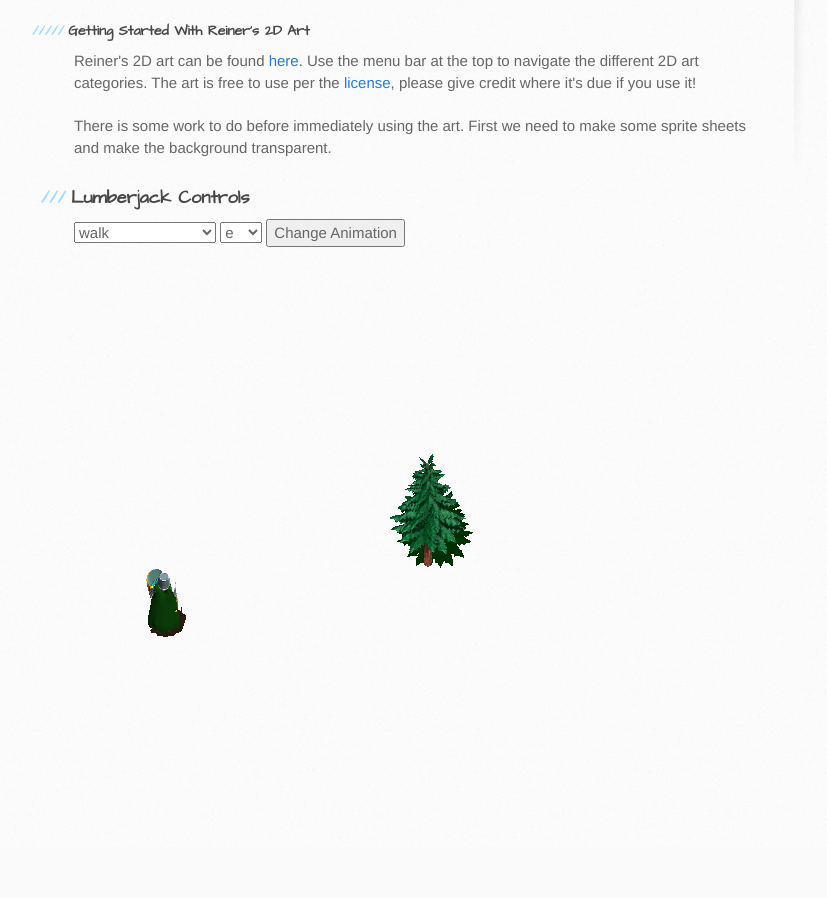
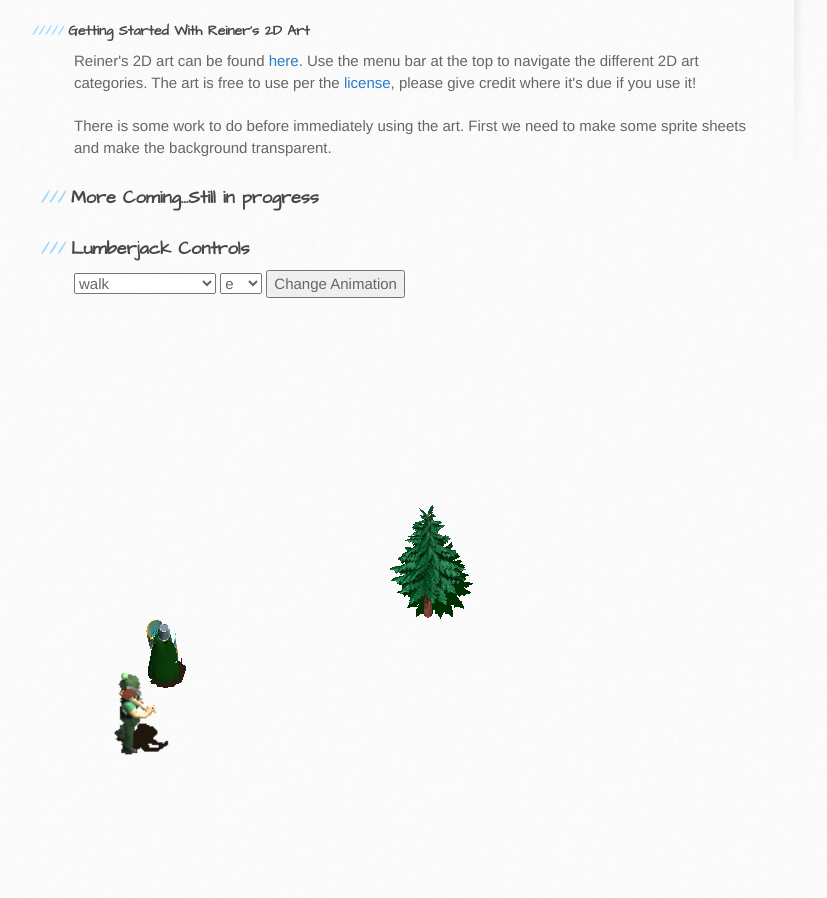
Before and after one commit to jwalton922/craftyjsAndReinerTilesets, a plain HTML site: page index.html in a window 1280 px wide. Shown: the part 607-1505 px from the top of the page, without its empty margins (96-923 px from the left). Before the commit the page ends 1454 px from the top, so only its background shows below. Drawn offline with nearby package versions, Linux system fonts and the light colour scheme.

Commit message:
make lumberjack one thing to start

```diff
--- a/index.html
+++ b/index.html
@@ -19,7 +19,23 @@
         <![endif]-->
 
         <title>Crafty.js and Reiner Tilesets by jwalton922</title>
+        <script>
+            (function (i, s, o, g, r, a, m) {
+                i['GoogleAnalyticsObject'] = r;
+                i[r] = i[r] || function () {
+                    (i[r].q = i[r].q || []).push(arguments)
+                }, i[r].l = 1 * new Date();
+                a = s.createElement(o),
+                        m = s.getElementsByTagName(o)[0];
+                a.async = 1;
+                a.src = g;
+                m.parentNode.insertBefore(a, m)
+            })(window, document, 'script', '//www.google-analytics.com/analytics.js', 'ga');
 
+            ga('create', 'UA-61100817-1', 'auto');
+            ga('send', 'pageview');
+
+        </script>
     </head>
 
     <body>
@@ -56,6 +72,7 @@
                     <p>
                         There is some work to do before immediately using the art. First we need to make some sprite sheets and make the background transparent.
                     </p>
+                    <h3>More Coming...Still in progress</h3>
                     <div data-ng-app="joshgameApp" data-ng-controller="MainCtrl" data-ng-init="init()">
                         <h3>Lumberjack Controls</h3>
                         <!--          <select data-ng-model="lumberjackAnimation128" data-ng-options="info.action for info in animations.lumberjack128"></select>-->
--- a/javascripts/main.js
+++ b/javascripts/main.js
@@ -213,7 +213,7 @@ angular.module('joshgameApp')
                         }).CharAnims($scope.animations.knight);
                 Crafty.viewport.follow($scope.player2, 0, 0);
 
-                $scope.lumberjack128 = Crafty.e("SpriteAnimation, CharAnims, 2D, Canvas")
+                $scope.lumberjack128 = Crafty.e("lumberjack96, SpriteAnimation, CharAnims, 2D, Canvas")
                         .attr({w: 128, h: 128, x: 300, y: 400})
                         .CharAnims($scope.animations.lumberjack128)
                         .CharAnims($scope.animations.lumberjack96);
```
